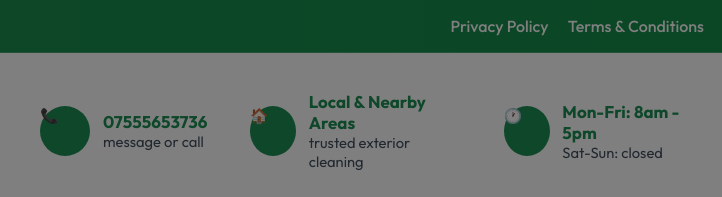
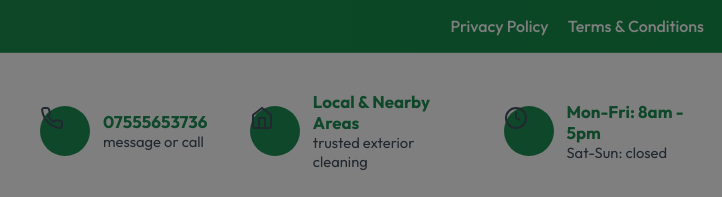
Before and after one commit to agrinaitweltd/lv, a website built with Vite: page index.html in a window 1280 px wide. Shown: the top 197 px of the page, 496-1218 px from the left. Built offline with nearby package versions, Linux system fonts and the light colour scheme; grey boxes are pictures that could not be loaded.

Commit message:
replace emoji icons with clean SVG icons

```diff
--- a/index.html
+++ b/index.html
@@ -48,21 +48,35 @@
 
           <div class="ref-contact-items" aria-label="Business contact details">
             <div class="ref-contact-item">
-              <span class="ref-icon" aria-hidden="true">📞</span>
+              <span class="ref-icon" aria-hidden="true">
+                <svg width="24" height="24" viewBox="0 0 24 24" fill="none" stroke="currentColor" stroke-width="2">
+                  <path d="M22 16.92v3a2 2 0 01-2.18 2 19.79 19.79 0 01-8.63-3.07 19.5 19.5 0 01-6-6 19.79 19.79 0 01-3.07-8.67A2 2 0 014.11 2h3a2 2 0 012 1.72 12.84 12.84 0 00.7 2.81 2 2 0 01-.45 2.11L8.09 9.91a16 16 0 006 6l1.27-1.27a2 2 0 012.11-.45 12.84 12.84 0 002.81.7A2 2 0 0122 16.92z"/>
+                </svg>
+              </span>
               <div>
                 <strong>07555653736</strong>
                 <span>message or call</span>
               </div>
             </div>
             <div class="ref-contact-item">
-              <span class="ref-icon" aria-hidden="true">🏠</span>
+              <span class="ref-icon" aria-hidden="true">
+                <svg width="24" height="24" viewBox="0 0 24 24" fill="none" stroke="currentColor" stroke-width="2">
+                  <path d="M3 9l9-7 9 7v11a2 2 0 01-2 2H5a2 2 0 01-2-2z"/>
+                  <polyline points="9 22 9 12 15 12 15 22"/>
+                </svg>
+              </span>
               <div>
                 <strong>Local &amp; Nearby Areas</strong>
                 <span>trusted exterior cleaning</span>
               </div>
             </div>
             <div class="ref-contact-item">
-              <span class="ref-icon" aria-hidden="true">🕐</span>
+              <span class="ref-icon" aria-hidden="true">
+                <svg width="24" height="24" viewBox="0 0 24 24" fill="none" stroke="currentColor" stroke-width="2">
+                  <circle cx="12" cy="12" r="10"/>
+                  <polyline points="12 6 12 12 16 14"/>
+                </svg>
+              </span>
               <div>
                 <strong>Mon-Fri: 8am - 5pm</strong>
                 <span>Sat-Sun: closed</span>
--- a/src/styles.css
+++ b/src/styles.css
@@ -216,8 +216,13 @@ textarea {
   border-radius: 50%;
   background: #1d8f53;
   color: #ffffff;
-  font-size: 1.6rem;
-  font-weight: 400;
+  flex-shrink: 0;
+}
+
+.ref-icon svg {
+  width: 24px;
+  height: 24px;
+  stroke: currentColor;
 }
 
 .ref-contact-item strong,
```
